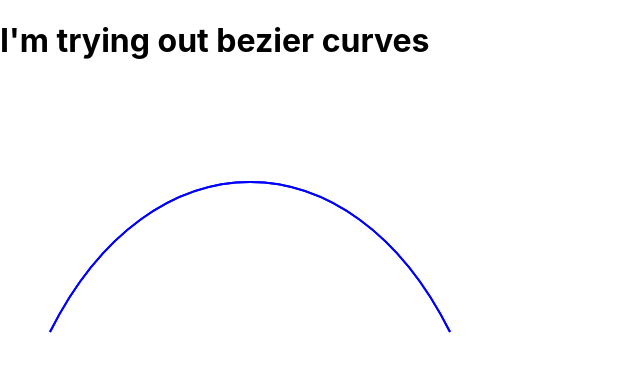
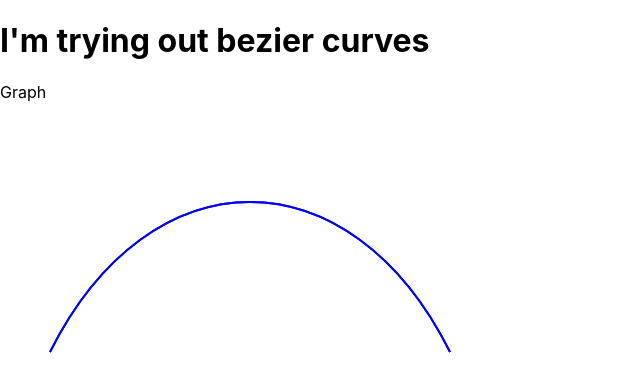
Before and after one commit to Presho99/bezier, a React (Create React App) app: page / in a window 1280 px wide. Shown: the top 390 px of the page, without its empty margins (0-640 px from the left). Built offline with nearby package versions, Linux system fonts and the light colour scheme.

Commit message:
Create new component

```diff
--- a/src/App.js
+++ b/src/App.js
@@ -1,10 +1,12 @@
 import Bezier from "./components/Bezier";
+import Graph from "./components/Graph";
 
 
 function App() {
   return (
     <div className="App">
       <h1>I'm trying out bezier curves</h1>
+      <Graph/>
       <Bezier/>
     </div>
   );
--- /dev/null
+++ b/src/components/Graph.js
@@ -0,0 +1,9 @@
+import React, {useEffect, useRef} from 'react'
+
+function Graph() {
+  return (
+    <div>Graph</div>
+  )
+}
+
+export default Graph
```
